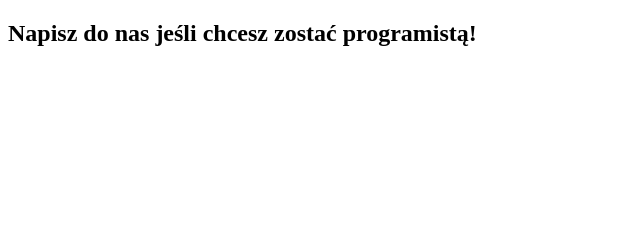
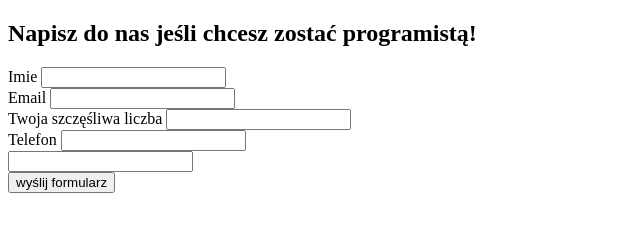
Before and after one commit to annaszwed/formularz-dla-programisty, a plain HTML site: page index.html in a window 1280 px wide. Shown: the whole page, without its empty margins (0-640 px from the left). Drawn offline with Linux system fonts and the light colour scheme.

Commit message:
Stworzenie formularza

```diff
--- a/index.html
+++ b/index.html
@@ -1,11 +1,36 @@
 <!DOCTYPE html>
 <html lang="en">
+
 <head>
     <meta charset="UTF-8">
     <title>Document</title>
 </head>
+
 <body>
-<h2>Napisz do nas jeśli chcesz zostać programistą!</h2>
+    <h2>Napisz do nas jeśli chcesz zostać programistą!</h2>
+
+       <form action="https://formspree.io/anna.szwed@o2.pl" method="POST">
+        <label for="user-name">Imie</label>
+        <input type="text" name="name" id="user-name">
+        <br />
+
+        <label for="email">Email</label>
+        <input type="emial" name="email" id="email">
+        <br />
+
+        <label for="numer">Twoja szczęśliwa liczba</label>
+        <input type="number" name="numer" id="number">
+        <br />
+
+        <label for="phone">Telefon</label>
+        <input type="text" name="phone" id="phone">
+        <br />
+
+        <input type="text" name="wiadomość">
+        <br />
+        <input type="submit" value="wyślij formularz">
+    </form>
+
 
 </body>
 </html>
```
